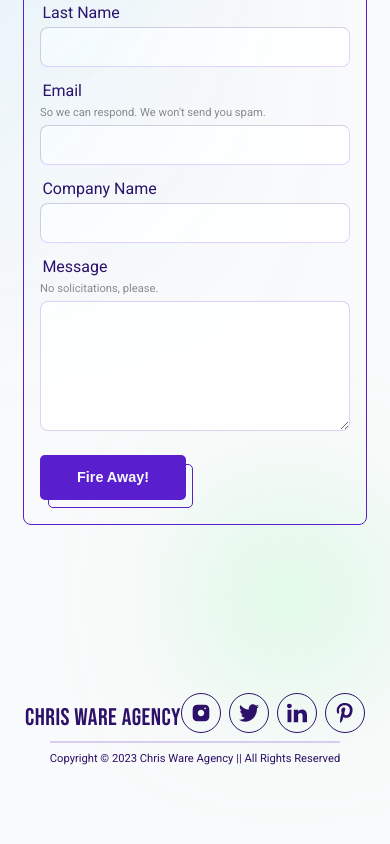
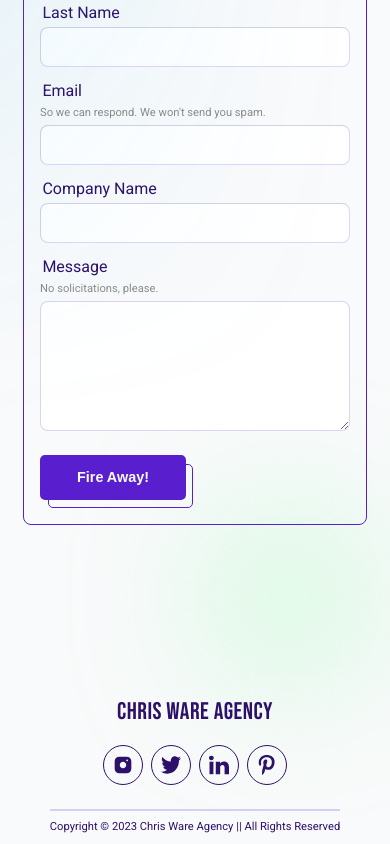
Before and after one commit to ChristianWare/chris-ware-agency, a Next.js app: page / in a window 390 px wide. Shown: the part 930-1774 px from the top of the page. Before the commit the page ends 1706 px from the top, so only its background shows below. Built offline with nearby package versions, Linux system fonts and the light colour scheme.

Commit message:
Footer Complete

```diff
--- a/src/app/components/Footer/Footer.module.css
+++ b/src/app/components/Footer/Footer.module.css
@@ -26,6 +26,7 @@
   border-radius: 50%;
   display: grid;
   place-items: center;
+  transition: all 0.1s ease-in;
 }
 
 .icon {
@@ -34,8 +35,12 @@
   transition: all 0.1s ease-in;
 }
 
-.icon:hover {
-  color: red;
+.iconContainer:hover {
+  background-color: var(--primary);
+}
+
+.iconContainer:hover .icon {
+  color: var(--secondary);
 }
 
 .bottom {
@@ -59,10 +64,11 @@
 }
 
 @media screen and (max-width: 568px) {
-  .content {
+  .content, .top {
     display: flex;
     flex-direction: column;
     align-items: center;
     justify-content: center;
+    gap: 2rem;
   }
 }
```
